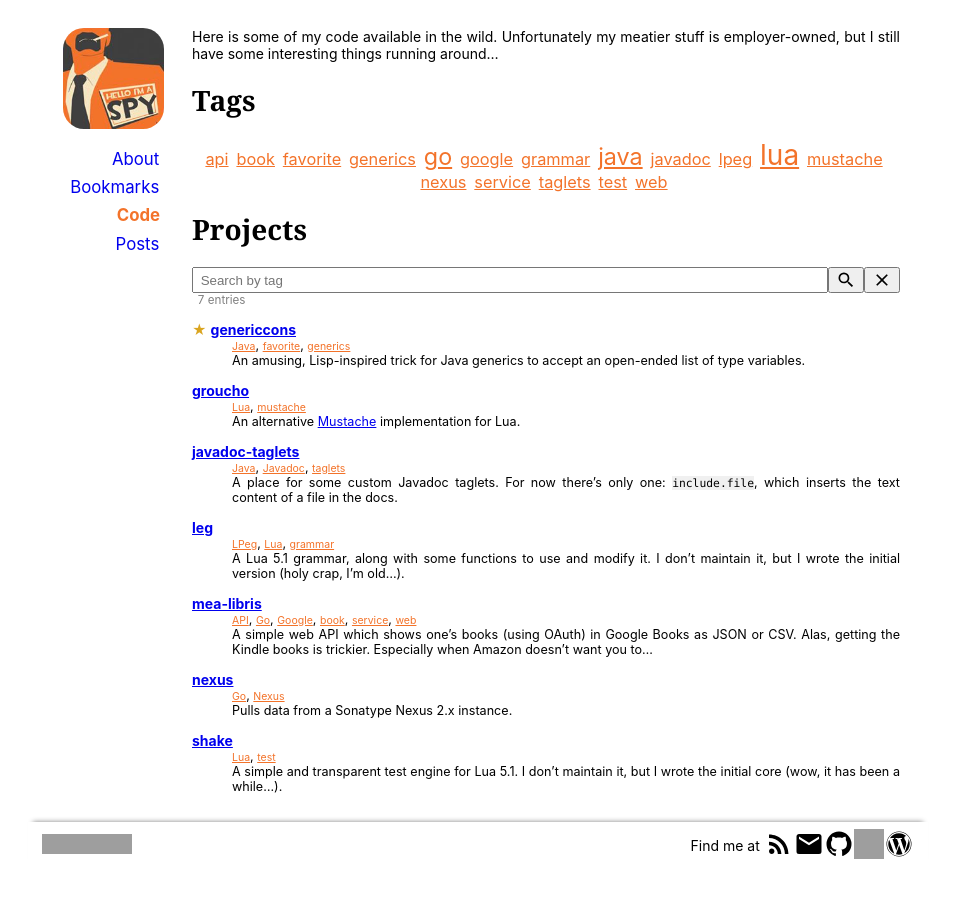
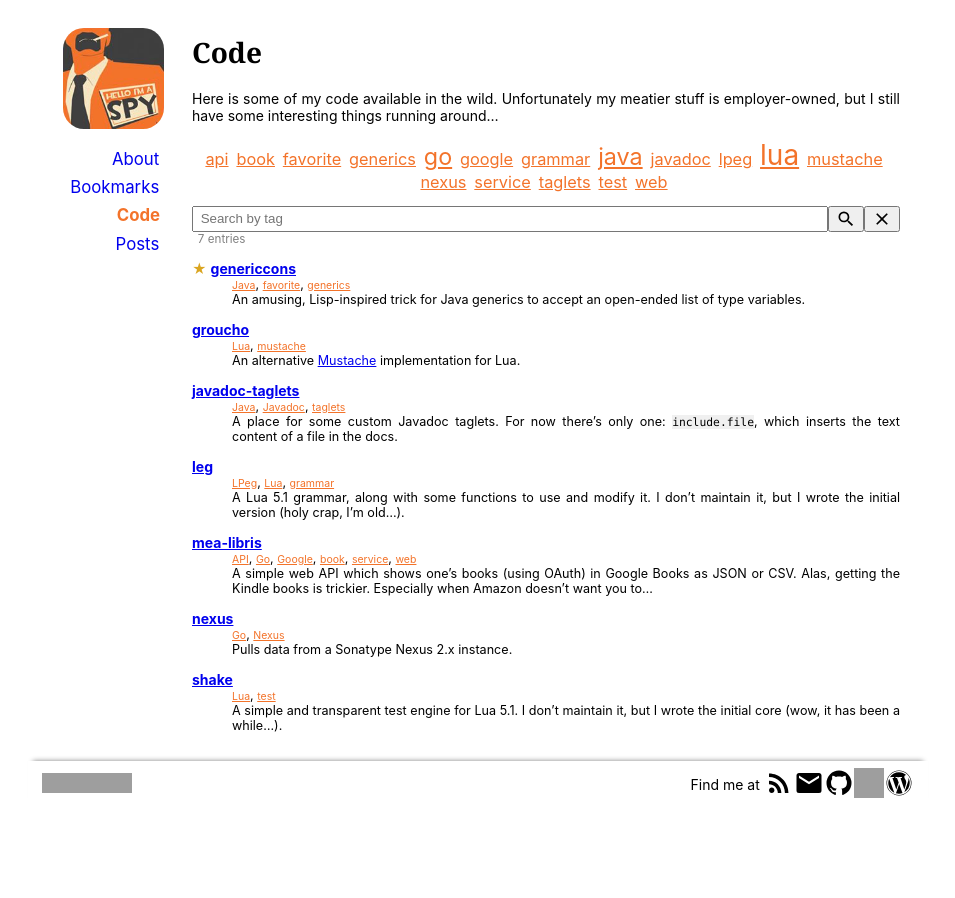
Before and after one commit to hanjos/hanjos.github.io, a Jekyll site: the page built from code.md, in a window 1280 px wide. Shown: the whole page, without its empty margins (162-1117 px from the left). Built offline with Jekyll 4.4.1, drawn with Linux system fonts in a browser that asks for light colours; grey boxes are pictures that could not be loaded.

Commit message:
Reestruturando ligeiramente as páginas principais.

```diff
--- a/_sass/_search.scss
+++ b/_sass/_search.scss
@@ -22,8 +22,6 @@ $search-input-padding: 0.5em;
 }
 
 .tag-cloud {
-  margin: 0;
-
   text-align: center;
 }
 
--- a/code.md
+++ b/code.md
@@ -3,9 +3,9 @@ layout: default
 title: Code
 ---
 
+# Code
+
 Here is some of my code available in the wild. Unfortunately my meatier stuff is employer-owned, but I still have some interesting things running around...
-
-# Tags
 
 {% assign sorted_tags = site.data.projects | map: 'tags' | join: ',' | downcase | split: ',' | group_by_exp: 'item', 'item' | sort: 'name' %}
 {% assign max_count = sorted_tags | map: 'size' | sort | last | times: 1.0 %}
@@ -14,8 +14,6 @@ Here is some of my code available in the wild. Unfortunately my meatier stuff is
 <a href='#{{ tag.name }}' class='tag tag-size-{{ tag.size | divided_by: max_count | times: 7 | round }}'>{{ tag.name }}</a>&nbsp;
 {% endfor %}
 </p>
-
-# Projects
 
 {% assign count = site.data.projects.size %}
 {% include search-widget.html count=count %}
```
Also changed, not shown: bookmarks.md (+2 -4 lines), posts.md (+2 -4 lines).
